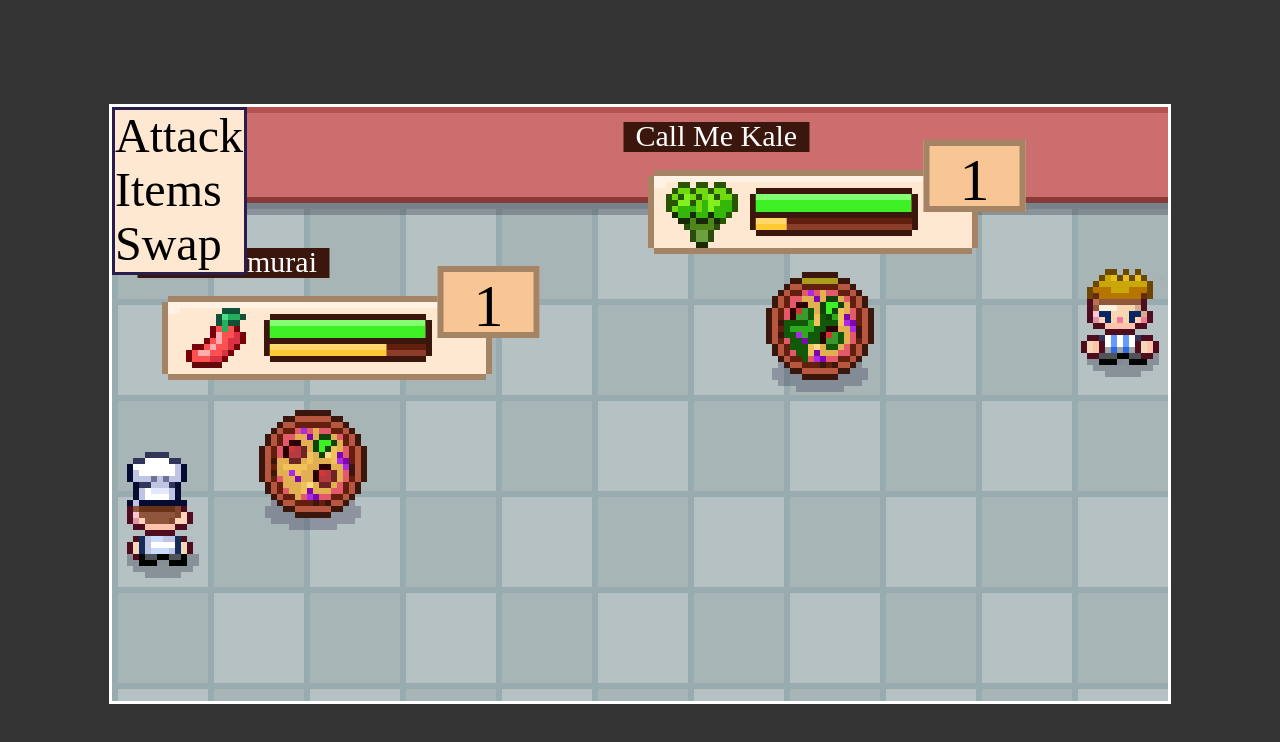
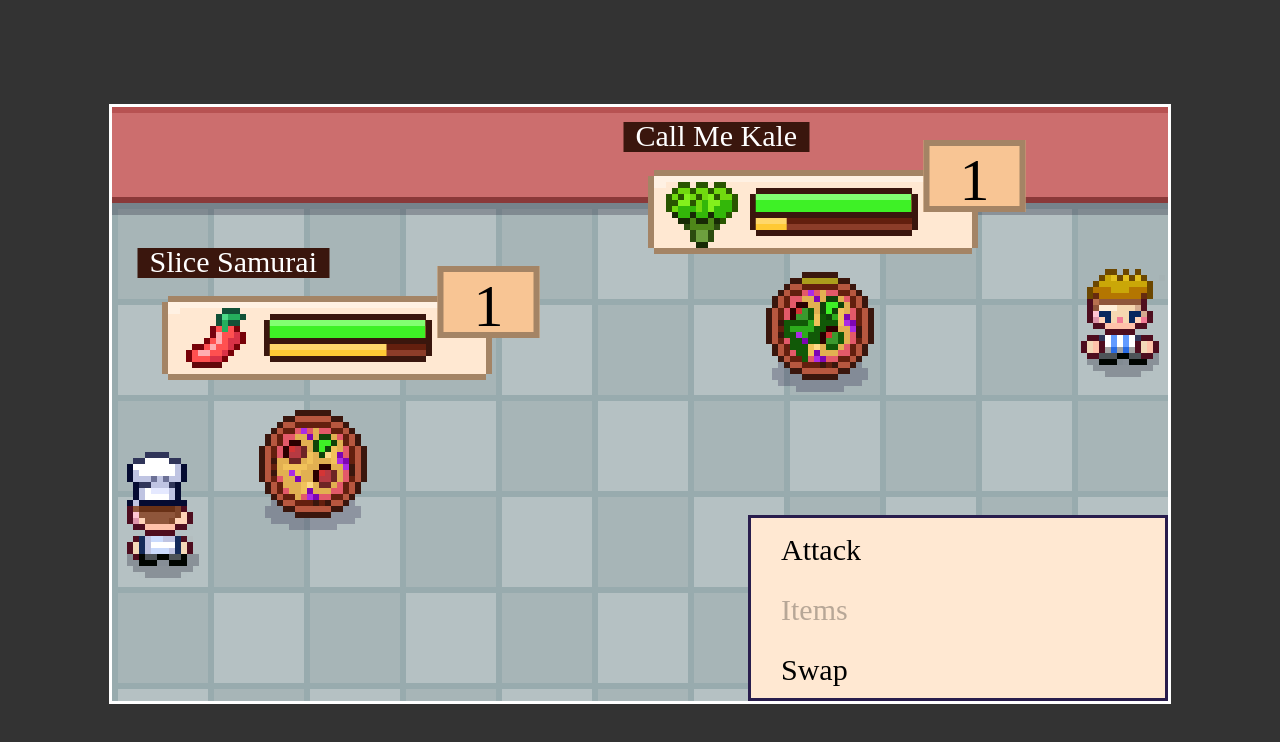
Before and after one commit to DDeShon/js-rpg-game-tutorial-1, a plain HTML site: page index.html in a window 1280 px wide. Drawn offline with Linux system fonts and the light colour scheme.

Commit message:
setting up keyboardmenu styles

```diff
--- a/KeyboardMenu.js
+++ b/KeyboardMenu.js
@@ -12,13 +12,15 @@ class KeyboardMenu {
       .map((option, index) => {
         const disabledAttr = option.disabled ? "disabled" : "";
         return `
-            <div class="option">
-                <buttton ${disabledAttr} data-button="${index}" data-description="${
+        <div class="option">
+          <button ${disabledAttr} data-button="${index}" data-description="${
           option.description
-        }">${option.label}</button>
-                <span class="right">${option.right ? option.right() : ""}</span>
-            </div>
-        `;
+        }">
+            ${option.label}
+          </button>
+          <span class="right">${option.right ? option.right() : ""}</span>
+        </div>
+      `;
       })
       .join("");
   }
--- a/styles/KeyboardMenu.css
+++ b/styles/KeyboardMenu.css
@@ -9,13 +9,14 @@
     align-items: center;
     width: 100%;
     text-align: left;
-    -webkit-appearance: none;
+    /* -webkit-appearance: none; */
     border: 0;
     background: none;
     height: 20px;
     cursor: pointer;
     font-family: inherit;
     padding: 0;
+    padding-left: 1em;
     font-size: 10px;
 }
 
@@ -23,3 +24,21 @@
     background: var(--menu-selected-background);
     outline: 0;
 }
+
+.KeyboardMenu .option {
+    position: relative;
+}
+
+.KeyboardMenu .option .right {
+    position: absolute;
+    right: 0;
+    top: 0;
+    bottom: 0;
+}
+
+/* Battle specific */
+.Battle .KeyboardMenu {
+    right: 0;
+    bottom: 0;
+    width: 140px;
+}
```
